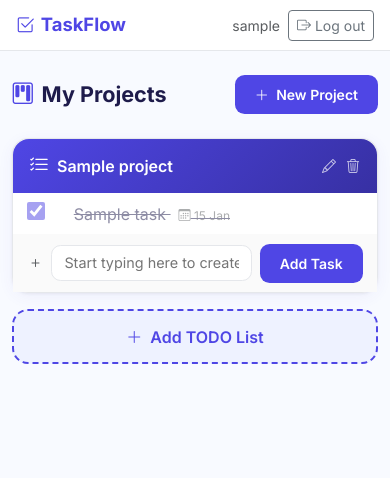
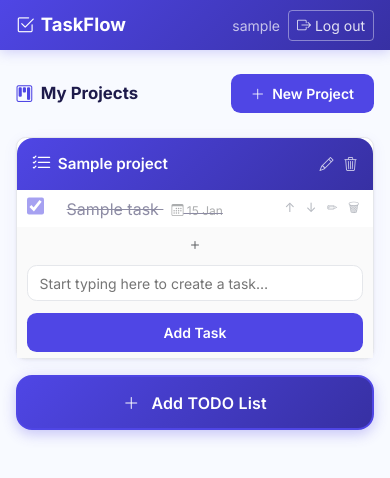
Before and after one commit to Senndin/taskflow, a Django app: page /projects/ in a window 390 px wide. Shown: the top 478 px of the page. Run offline with Django 5.2, Linux system fonts and the light colour scheme; a user stored in the database is signed in; tables that the repository leaves empty hold one stand-in row (values such as "Sample post"); some libraries are stand-ins or nearby versions.

Commit message:
fix: improve responsive layout for mobile screens

```diff
--- a/static/css/main.css
+++ b/static/css/main.css
@@ -36,24 +36,58 @@ body {
 
 /* ── Navbar ── */
 .tf-nav {
-  background: var(--tf-surface);
-  border-bottom: 1px solid var(--tf-border);
+  background: linear-gradient(135deg, var(--tf-primary) 0%, var(--tf-primary-dk) 100%);
+  border-bottom: none;
   padding: .75rem 1.5rem;
   position: sticky;
   top: 0;
   z-index: 100;
+  box-shadow: 0 2px 12px rgba(79,70,229,.25);
 }
 .tf-nav .brand {
   font-weight: 700;
   font-size: 1.15rem;
-  color: var(--tf-primary);
+  color: #fff;
   text-decoration: none;
   display: flex;
   align-items: center;
   gap: .4rem;
   transition: opacity .15s;
 }
-.tf-nav .brand:hover { opacity: .8; }
+.tf-nav .brand:hover { opacity: .85; }
+
+/* Navbar buttons override for white on blue bg */
+.tf-nav .btn-outline-secondary {
+  color: rgba(255,255,255,.85);
+  border-color: rgba(255,255,255,.4);
+}
+.tf-nav .btn-outline-secondary:hover {
+  color: var(--tf-primary);
+  background: #fff;
+  border-color: #fff;
+}
+.tf-nav .text-muted { color: rgba(255,255,255,.7) !important; }
+.tf-nav .btn-outline-primary {
+  color: #fff;
+  border-color: rgba(255,255,255,.5);
+}
+.tf-nav .btn-outline-primary:hover {
+  background: rgba(255,255,255,.15);
+  border-color: #fff;
+  color: #fff;
+}
+.tf-nav .btn-tf-primary {
+  background: rgba(255,255,255,.2);
+  border: 1px solid rgba(255,255,255,.4);
+  color: #fff;
+  font-weight: 600;
+  padding: .3rem .85rem;
+}
+.tf-nav .btn-tf-primary:hover {
+  background: rgba(255,255,255,.35);
+  transform: translateY(-1px);
+  color: #fff;
+}
 
 /* ── Cards ── */
 .tf-card {
@@ -177,25 +211,35 @@ body {
 
 /* ── Add TODO List button ── */
 .btn-add-project {
-  display: block;
+  display: flex;
+  align-items: center;
+  justify-content: center;
+  gap: .5rem;
   width: 100%;
-  max-width: 460px;
-  margin: 2rem auto;
-  padding: .85rem;
-  font-size: 1rem;
+  max-width: 520px;
+  margin: 2.5rem auto 1rem;
+  padding: 1rem 1.5rem;
+  font-size: 1.05rem;
   font-weight: 600;
   border-radius: var(--tf-radius-lg);
-  border: 2px dashed var(--tf-primary);
-  background: var(--tf-primary-lt);
-  color: var(--tf-primary);
+  border: 2px solid var(--tf-primary);
+  background: linear-gradient(135deg, var(--tf-primary) 0%, var(--tf-primary-dk) 100%);
+  color: #fff;
   cursor: pointer;
-  transition: background .18s, transform .1s;
+  transition: box-shadow .2s, transform .15s, opacity .15s;
   text-align: center;
+  box-shadow: 0 4px 14px rgba(79,70,229,.3);
+  letter-spacing: .01em;
 }
 .btn-add-project:hover {
-  background: var(--tf-primary);
+  box-shadow: 0 6px 20px rgba(79,70,229,.45);
+  transform: translateY(-2px);
+  opacity: .93;
   color: #fff;
-  transform: translateY(-1px);
+}
+.btn-add-project:active {
+  transform: translateY(0);
+  box-shadow: 0 2px 8px rgba(79,70,229,.3);
 }
 
 /* ── Form controls (auth pages) ── */
@@ -231,7 +275,81 @@ body {
 }
 
 /* ── Responsive ── */
+
+/* Tablet (≤ 768px) */
+@media (max-width: 768px) {
+  /* Reduce container padding */
+  .container { padding-left: 1rem; padding-right: 1rem; }
+
+  /* Project header: wrap title and actions */
+  .tf-project-header {
+    flex-wrap: wrap;
+    gap: .4rem;
+    padding: .75rem 1rem;
+  }
+
+  /* Task controls: always visible on touch devices */
+  .tf-task-controls { display: flex !important; }
+
+  /* Task table: reduce padding for smaller screens */
+  .tf-task-table td { padding: .45rem .7rem; }
+
+  /* Add task input: stack vertically */
+  .tf-add-task-row .d-flex {
+    flex-wrap: wrap;
+    gap: .4rem;
+  }
+  .tf-add-task-input { font-size: .875rem; }
+
+  /* Add project button: full width */
+  .btn-add-project { max-width: 100%; }
+}
+
+/* Mobile (≤ 576px) */
 @media (max-width: 576px) {
-  .tf-nav { padding: .6rem 1rem; }
-  .tf-project-header { padding: .75rem 1rem; }
+  .tf-nav {
+    padding: .6rem 1rem;
+    flex-wrap: wrap;
+    gap: .5rem;
+  }
+  .tf-nav .d-flex { flex-wrap: wrap; gap: .4rem; }
+
+  .tf-project-header { padding: .7rem .9rem; }
+  .tf-project-header .tf-project-title { font-size: .95rem; }
+
+  /* Task table: tighter on mobile */
+  .tf-task-table td { padding: .4rem .6rem; }
+  .tf-task-table td:last-child { width: auto; }
+
+  /* Task controls: show inline always (no hover on mobile) */
+  .tf-task-controls {
+    display: flex !important;
+    gap: .15rem;
+  }
+  .tf-task-controls .btn-icon { padding: .2rem .25rem; font-size: .8rem; }
+  .tf-task-controls .separator { display: none; }
+
+  /* Add task row: vertical stack */
+  .tf-add-task-row .d-flex {
+    flex-direction: column;
+    align-items: stretch;
+  }
+  .tf-add-task-row .btn-tf-primary {
+    width: 100%;
+    margin-top: .25rem;
+  }
+
+  /* Project card: no card shadow on mobile → feels native */
+  .tf-card { border-radius: var(--tf-radius); }
+
+  /* Add project button */
+  .btn-add-project {
+    max-width: 100%;
+    padding: .85rem 1rem;
+    font-size: 1rem;
+    margin: 1.5rem auto 1rem;
+  }
+
+  /* Page heading */
+  h1.h4 { font-size: 1.05rem; }
 }
```
